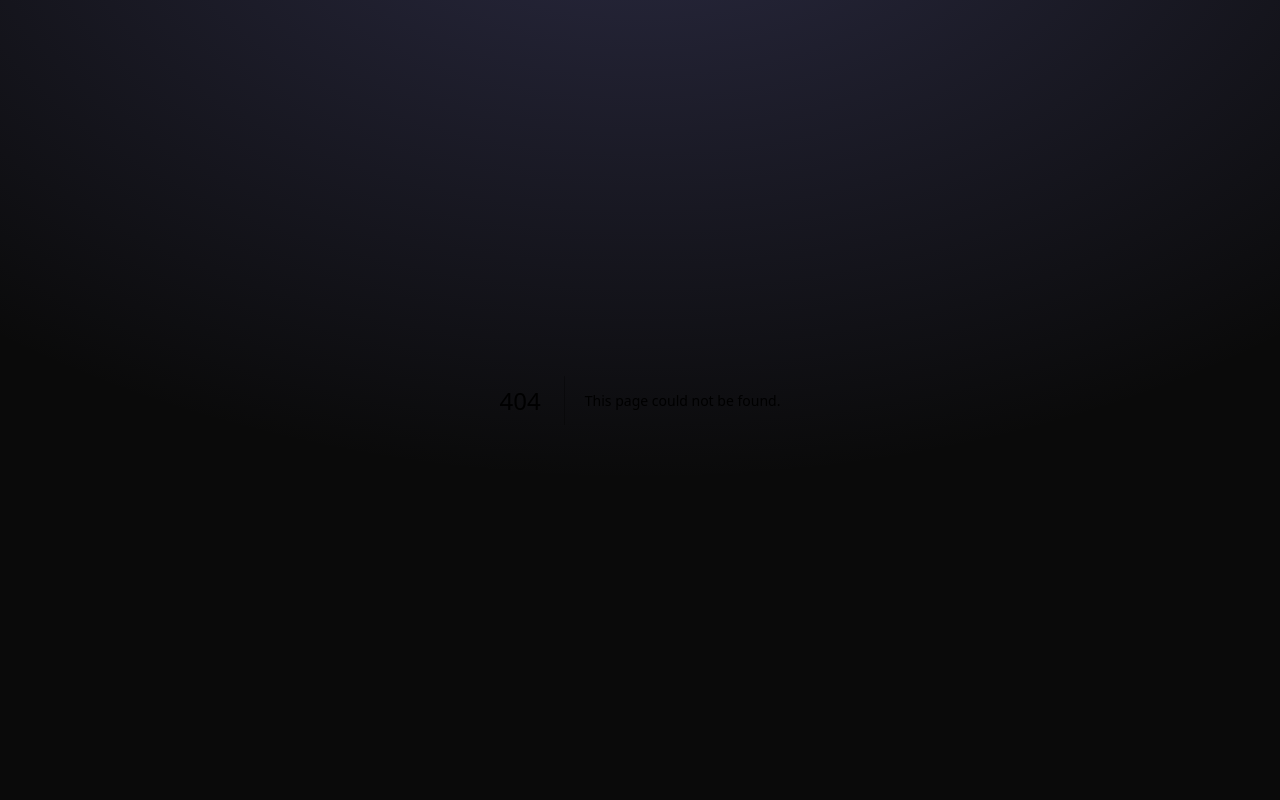
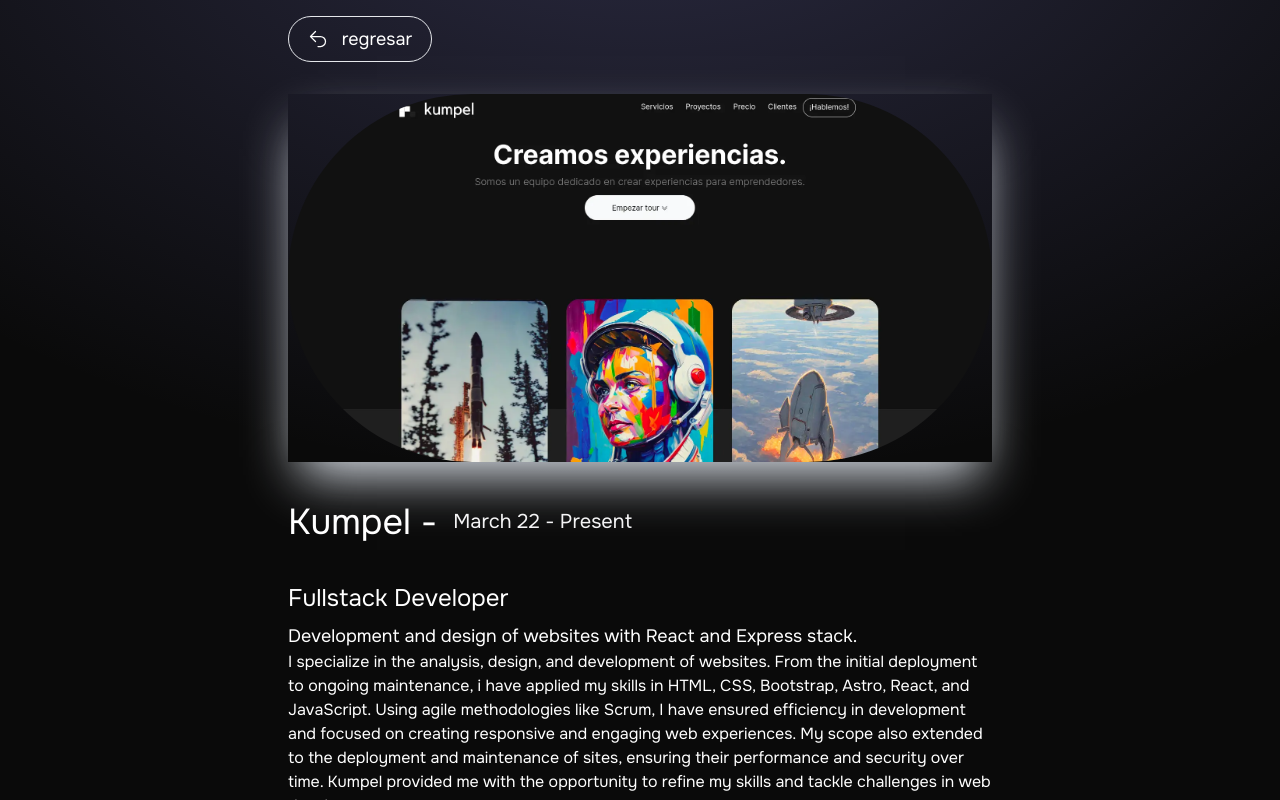
Before and after one commit to blonardi/my-portfolio, a Next.js app: page /experience/1 in a window 1280 px wide. Before the commit this address had no page. Built offline with nearby package versions, Linux system fonts and the light colour scheme.

Commit message:
Add experience section files/route

```diff
--- /dev/null
+++ b/src/app/experience/[id]/layout.jsx
@@ -0,0 +1,20 @@
+import SectionContainer from '@/app/(index)/sections/SectionContainer'
+import Link from 'next/link'
+import { ArrowUturnLeftIcon } from '@heroicons/react/24/solid'
+
+
+export default function layout({ children }) {
+	return (
+		<SectionContainer newClass={'min-h-screen bg-light-gray py-4'}>
+			<Link href='/'>
+				<div className='flex items-center justify-start px-3 py-2 transition-colors border rounded-full duration-400 max-w-36 hover:bg-indigo-800 hover hover:font-bold'>
+					<ArrowUturnLeftIcon className='w-5 h-5 mx-auto text-center text-white stroke-1 hover:stroke-2' />
+					<span className='mx-auto text-lg text-white'>
+						regresar
+					</span>
+				</div>
+			</Link>
+			{children}
+		</SectionContainer >
+	)
+}
--- /dev/null
+++ b/src/app/experience/[id]/page.jsx
@@ -0,0 +1,28 @@
+//'use client'
+import EXPERIENCES from '@/app/assets/experiences.js'
+import Image from 'next/image'
+
+
+export default function Experience({ params: { id } }) {
+	const experience = EXPERIENCES.find((exp) => exp.id === Number(id))
+	return (
+
+		<div className="container flex flex-col items-start justify-between min-h-screen py-8 text-white">
+			<div className=' imagen'>
+				{/* screen web and link it */}
+				<figure className='shadow-2xl shadow-slate-200'>
+					<Image className='rounded-full' src={experience.image} height={600} width={800} alt={`Image of web ${experience}`} />
+				</figure>
+			</div>
+			<div className='flex items-center justify-start h-auto my-10 gap-x-4'>
+				<h2 className='text-4xl'>{experience.enterprise} -</h2>
+				<p className='text-xl text-zinc-100'>{experience.date}</p>
+			</div>
+			<div className='flex-grow flex-shrink-0'>
+				<h4 className='mb-2 text-2xl'>{experience.title}</h4>
+				<h2 className='text-lg'>{experience.subtitle}</h2>
+				<p className='text-md'>{experience.description}</p>
+			</div>
+		</div>
+	)
+}
```
